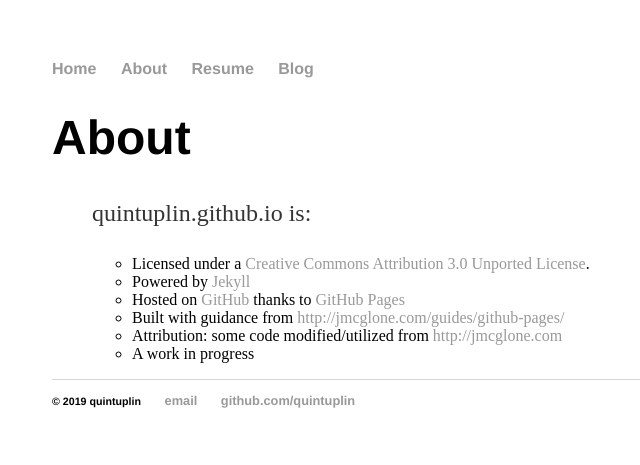
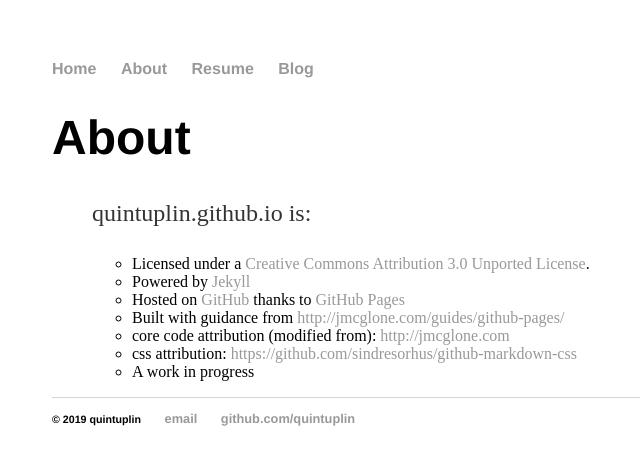
Before and after one commit to Quintuplin/quintuplin.github.io, a Jekyll site: the page built from about/index.html, in a window 1280 px wide. Shown: the top 465 px of the page, without its empty margins (140-780 px from the left). Built offline with Jekyll 4.4.1, drawn with Linux system fonts in a browser that asks for light colours.

Commit message:
Update index.html

```diff
--- a/about/index.html
+++ b/about/index.html
@@ -11,8 +11,8 @@ title: About
 		<li>Powered by <a href="http://jekyllrb.com/" title="Jekyll">Jekyll</a></li>
 		<li>Hosted on <a href="http://github.com/quintuplin/quintuplin.github.io" title="This site hosted on GitHub">GitHub</a> thanks to <a href="http://pages.github.com/" title="GitHub Pages">GitHub Pages</a></li>
 		<li>Built with guidance from <a href="http://jmcglone.com/guides/github-pages/" title="http://jmcglone.com/guides/github-pages/">http://jmcglone.com/guides/github-pages/</a></li>
-		<li>Attribution: some code modified/utilized from <a href="http://jmcglone.com" title="http://jmcglone.com">http://jmcglone.com</a></li>
-
+		<li>core code attribution (modified from): <a href="http://jmcglone.com" title="http://jmcglone.com">http://jmcglone.com</a></li>
+		<li>css attribution: <a href="https://github.com/sindresorhus/github-markdown-css" title="https://github.com/sindresorhus/github-markdown-css">https://github.com/sindresorhus/github-markdown-css</a></li>
 		<li>A work in progress</li>
 	      </ul>
 	</ul>
```
